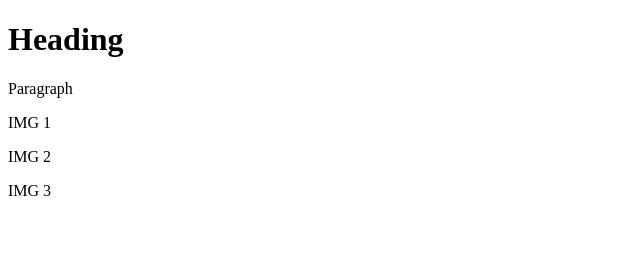
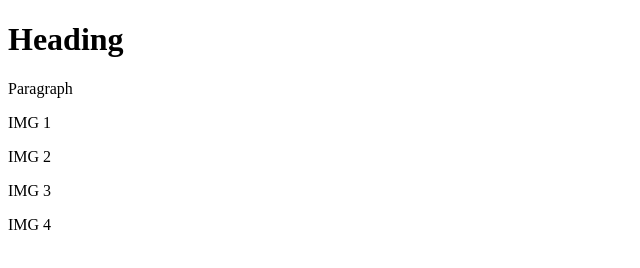
Before and after one commit to amontec3/crap-portfolio, a plain HTML site: page index.html in a window 1280 px wide. Shown: the full height of the page, 0-640 px from the left. Drawn offline with Linux system fonts and the light colour scheme.

Commit message:
added missing image

```diff
--- a/index.html
+++ b/index.html
@@ -10,5 +10,6 @@
     <p>IMG 1</p>
     <p>IMG 2</p>
     <p>IMG 3</p>
+    <p>IMG 4</p>
   </body>
 </html>
```
